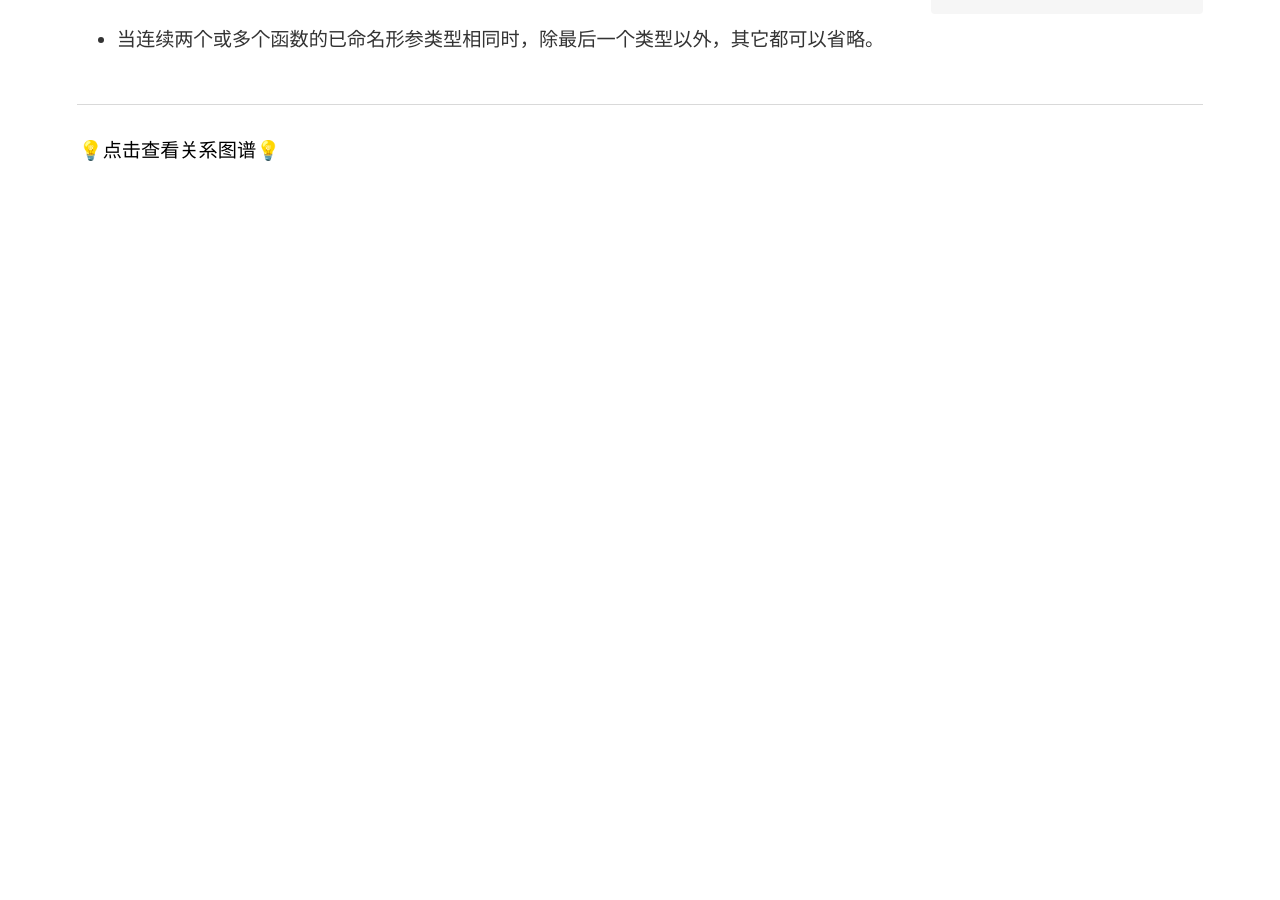
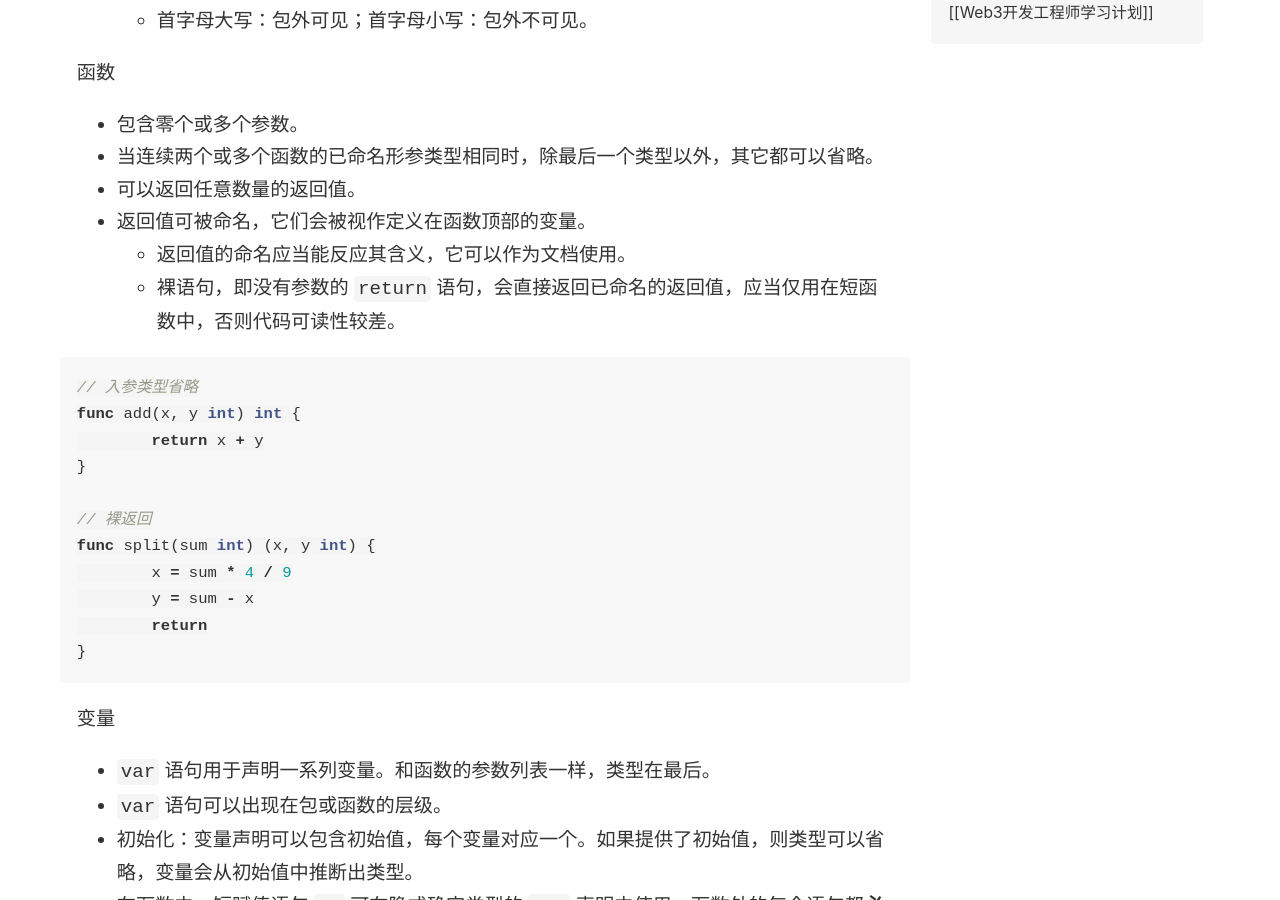
Before and after one commit to wingowen/digital-garden-jekyll, a Jekyll site: the page built from _notes/Go 语言.md, in a window 1280 px wide and 900 px high, scrolled down 581 px. Built offline with Jekyll 4.4.1, drawn with Linux system fonts in a browser that asks for light colours; before the commit the page ends 900 px from its top, so only the background shows below that; some of the changed text lies outside the part shown.

Commit message:
vault backup: 2025-03-19 09:27:50

````diff
--- a/_notes/Go 语言.md
+++ b/_notes/Go 语言.md
@@ -1,11 +1,107 @@
-[Go 语言圣经](https://gopl-zh.github.io/)
+参考资料
+- [Go 语言圣经](https://gopl-zh.github.io/)
+- [Go 语言之旅](https://tour.go-zh.org)
+# 基础
 
-# 入门
-
-每个 Go 程序都由包构成，程序从 main 包开始运行。
+包，每个 Go 程序都由包构成，程序从 main 包开始运行。
 - 导入：支持分组导入，即用圆括号将导入的包分成一组。
 - 导出：以导出名首字母大小写区分是否包外可见。
 	- 首字母大写：包外可见；首字母小写：包外不可见。
 
-函数包含零个或多个参数。
+函数
+- 包含零个或多个参数。
 - 当连续两个或多个函数的已命名形参类型相同时，除最后一个类型以外，其它都可以省略。
+- 可以返回任意数量的返回值。
+- 返回值可被命名，它们会被视作定义在函数顶部的变量。
+	- 返回值的命名应当能反应其含义，它可以作为文档使用。
+	- 裸语句，即没有参数的 `return` 语句，会直接返回已命名的返回值，应当仅用在短函数中，否则代码可读性较差。
+
+```go
+// 入参类型省略
+func add(x, y int) int {
+	return x + y
+}
+
+// 裸返回
+func split(sum int) (x, y int) {
+	x = sum * 4 / 9
+	y = sum - x
+	return
+}
+```
+
+变量
+- `var` 语句用于声明一系列变量。和函数的参数列表一样，类型在最后。
+- `var` 语句可以出现在包或函数的层级。
+- 初始化：变量声明可以包含初始值，每个变量对应一个。如果提供了初始值，则类型可以省略，变量会从初始值中推断出类型。
+- 在函数中，短赋值语句 `:=` 可在隐式确定类型的 `var` 声明中使用。函数外的每个语句都**必须**以关键字开始（`var`、`func` 等），因此 `:=` 结构不能在函数外使用。
+- 与导入组类似，变量声明也可以分组。
+- 没有初始化的变量会被赋予对应类型的**零值**。
+	- 数值类型为 `0`，
+	- 布尔类型为 `false`，
+	- 字符串为 `""`（空字符串）。
+
+```go
+// 基本类型
+// bool
+// string
+// int  int8  int16  int32  int64
+// uint uint8 uint16 uint32 uint64 uintptr
+// byte // uint8 的别名
+// rune // int32 的别名，表示一个 Unicode 码位
+// float32 float64
+// complex64 complex128
+```
+
+类型转换
+- 表达式 `T(v)` 将值 `v` 转换为类型 `T`。
+- Go 在不同类型的项之间赋值时需要显式转换。
+
+类型推断
+- 在声明一个变量而不指定其类型时（即使用不带类型的 `:=` 语法 `var =` 表达式语法），变量的类型会通过右值推断出来。
+
+常量 `const`
+- 数值常量是高精度值。
+
+# 流程控制
+
+只有一种循环体 `for`
+- 初始化语句和后置语句是可选的。
+
+```go
+package main
+
+import "fmt"
+
+func main() {
+	sum := 1
+	for sum < 1000 { // 此时可去掉分号
+		sum += sum
+	}
+	fmt.Println(sum)
+
+	// for {} 无限循环
+}
+```
+
+if 判断
+- `if else` 在 `if` 的简短语句中声明的变量同样可以在对应的任何 `else` 块中使用。
+
+```go
+func sqrt(x float64) string {
+	if x < 0 {
+		return sqrt(-x) + "i"
+	}
+	return fmt.Sprint(math.Sqrt(x))
+}
+// 支持简短语句
+func pow(x, n, lim float64) float64 {
+	if v := math.Pow(x, n); v < lim {
+		return v
+	} else {
+		fmt.Printf("%g >= %g\n", v, lim)
+	}
+	// can't use v here, though
+	return lim
+}
+```
````
Also changed, not shown: .obsidian/workspace.json.
